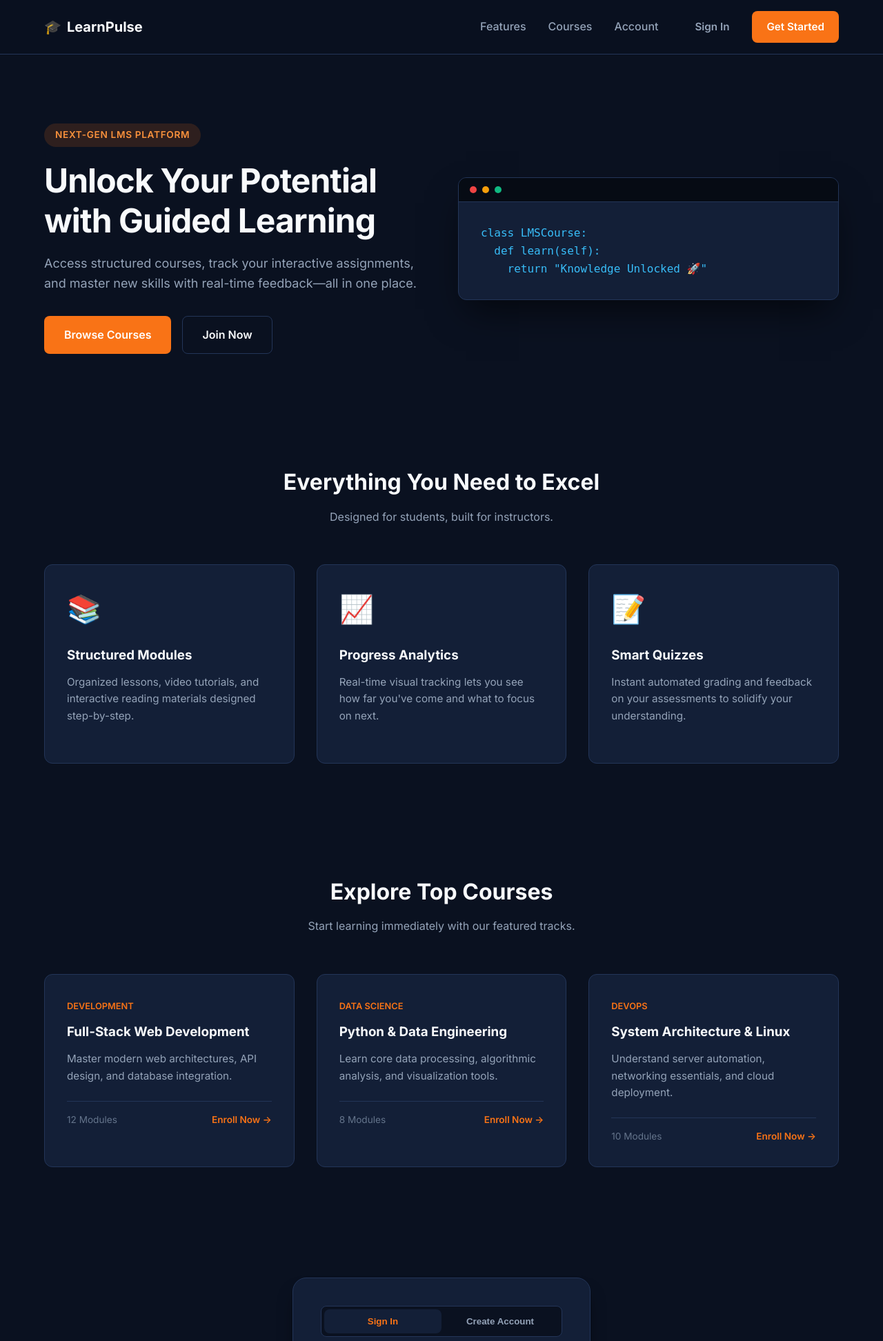
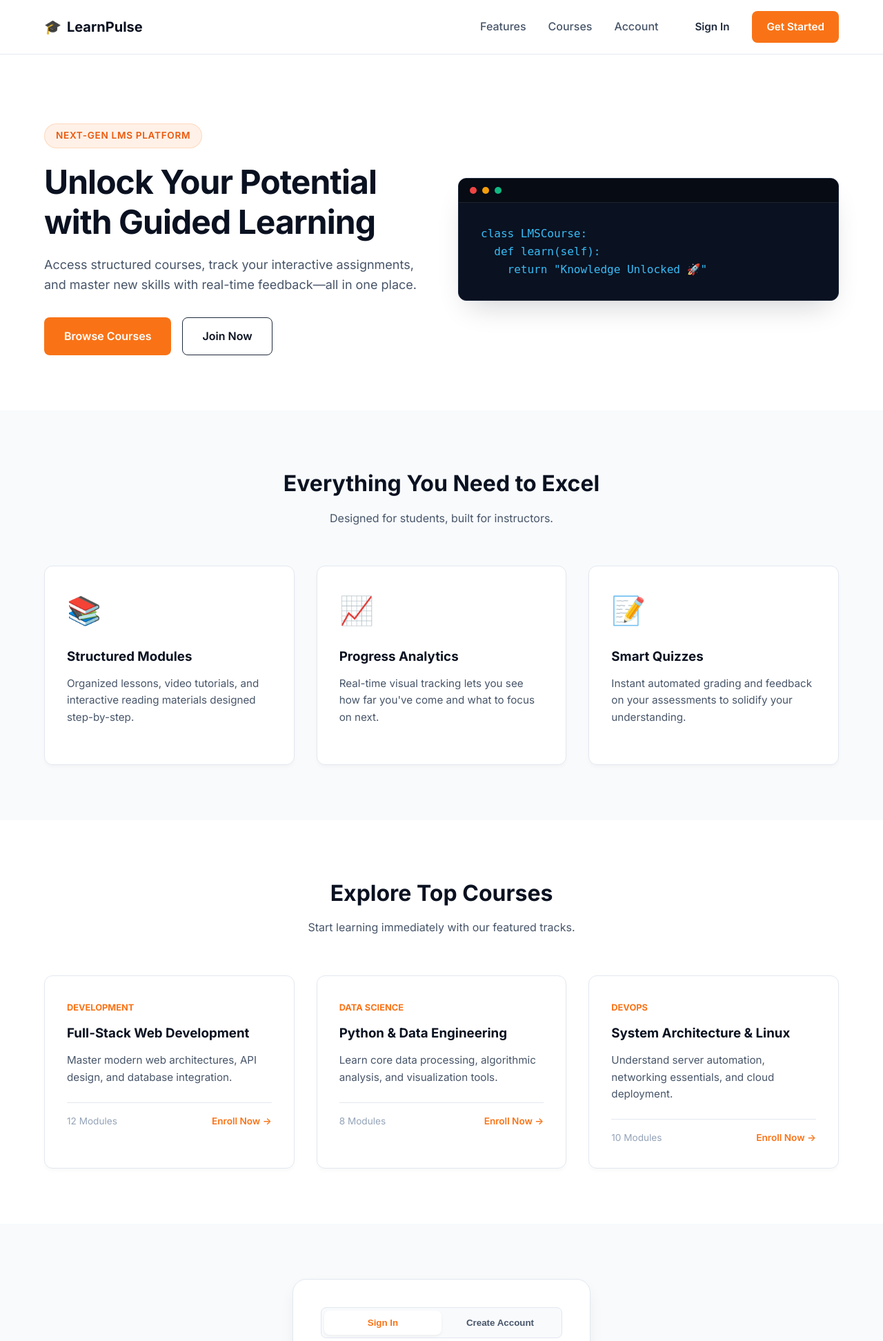
Before and after one commit to CodeWin04/LMS_ETEH, a Python web app: template templates/index.html in a window 1280 px wide. Shown: the top 1944 px of the page at 69% size. Run offline with Jinja, Linux system fonts and the light colour scheme; the template is opened without the code that fills it, so the values that code supplies are empty.

Commit message:
Update index.css

```diff
--- a/static/css/index.css
+++ b/static/css/index.css
@@ -1,23 +1,26 @@
 /* ==========================================================================
-   Global Variables & Reset (Navy Blue & Orange Theme)
+   Global Variables & Reset (Light Theme: White, Navy & Orange)
    ========================================================================== */
 :root {
     /* Primary Accent (Vibrant Orange) */
     --primary-color: #f97316;
     --primary-hover: #ea580c;
 
-    /* Secondary Accent (Cyan/Teal highlight) */
-    --accent-color: #38bdf8;
+    /* Secondary Accent (Navy Blue for headers & dark elements) */
+    --navy-dark: #0a1120;
+    --navy-mid: #1e293b;
+    --navy-light: #334155;
 
-    /* Dark Navy Backgrounds */
-    --bg-dark: #0a1120;        /* Deep Navy */
-    --card-bg: #131f37;       /* Mid Navy for Cards */
-    --card-border: #233558;   /* Subtle Navy Border */
+    /* Light Backgrounds */
+    --bg-white: #ffffff;         /* Main Pure White Background */
+    --bg-light: #f8fafc;         /* Subtle Off-White / Light Gray for Section Contrast */
+    --card-bg: #ffffff;          /* White Cards */
+    --card-border: #e2e8f0;      /* Clean, Light Border */
 
     /* Text & Radius */
-    --text-primary: #f8fafc;
-    --text-secondary: #94a3b8;
-    --text-muted: #64748b;
+    --text-primary: #0f172a;     /* Deep Navy / Dark Slate Text */
+    --text-secondary: #475569;   /* Readable Mid-Gray Subtitles */
+    --text-muted: #94a3b8;       /* Light Muted Gray */
     --radius-sm: 8px;
     --radius-md: 12px;
     --radius-lg: 20px;
@@ -36,7 +39,7 @@ html {
 
 body {
     font-family: 'Inter', -apple-system, BlinkMacSystemFont, "Segoe UI", Roboto, sans-serif;
-    background-color: var(--bg-dark);
+    background-color: var(--bg-white);
     color: var(--text-primary);
     line-height: 1.6;
     min-height: 100vh;
@@ -55,7 +58,7 @@ body {
     position: sticky;
     top: 0;
     z-index: 1000;
-    background: rgba(10, 17, 32, 0.85);
+    background: rgba(255, 255, 255, 0.9);
     backdrop-filter: blur(12px);
     border-bottom: 1px solid var(--card-border);
 }
@@ -72,7 +75,7 @@ body {
 .brand-logo {
     font-size: 1.25rem;
     font-weight: 700;
-    color: var(--text-primary);
+    color: var(--navy-dark);
     text-decoration: none;
     display: flex;
     align-items: center;
@@ -161,22 +164,23 @@ body {
 
 .btn-secondary {
     background-color: transparent;
-    color: var(--text-secondary);
+    color: var(--navy-mid);
 }
 
 .btn-secondary:hover {
-    color: var(--text-primary);
+    color: var(--primary-color);
 }
 
 .btn-outline {
     background-color: transparent;
-    border-color: var(--card-border);
-    color: var(--text-primary);
+    border-color: var(--navy-mid);
+    color: var(--navy-dark);
 }
 
 .btn-outline:hover {
     border-color: var(--primary-color);
     color: var(--primary-color);
+    background-color: rgba(249, 115, 22, 0.05);
 }
 
 .btn-large {
@@ -190,8 +194,8 @@ body {
 
 .badge {
     display: inline-block;
-    background: rgba(249, 115, 22, 0.15);
-    color: #fb923c;
+    background: rgba(249, 115, 22, 0.1);
+    color: var(--primary-hover);
     padding: 6px 16px;
     border-radius: 9999px;
     font-size: 0.85rem;
@@ -199,6 +203,7 @@ body {
     margin-bottom: 20px;
     text-transform: uppercase;
     letter-spacing: 0.05em;
+    border: 1px solid rgba(249, 115, 22, 0.2);
 }
 
 /* ==========================================================================
@@ -206,6 +211,7 @@ body {
    ========================================================================== */
 .hero-section {
     padding: 100px 0 80px;
+    background: var(--bg-white);
 }
 
 .hero-grid {
@@ -217,10 +223,11 @@ body {
 
 .hero-content h1 {
     font-size: 3rem;
-    font-weight: 700;
+    font-weight: 800;
     line-height: 1.2;
     margin-bottom: 20px;
     letter-spacing: -0.02em;
+    color: var(--navy-dark);
 }
 
 .hero-content p {
@@ -234,12 +241,13 @@ body {
     gap: 16px;
 }
 
+/* Code Preview Window styled with Navy contrast */
 .preview-card {
-    background: var(--card-bg);
-    border: 1px solid var(--card-border);
+    background: var(--navy-dark);
+    border: 1px solid var(--navy-mid);
     border-radius: var(--radius-md);
     overflow: hidden;
-    box-shadow: 0 25px 50px -12px rgba(0, 0, 0, 0.6);
+    box-shadow: 0 20px 40px -15px rgba(10, 17, 32, 0.2);
 }
 
 .card-header {
@@ -247,7 +255,7 @@ body {
     padding: 12px 16px;
     display: flex;
     gap: 8px;
-    border-bottom: 1px solid var(--card-border);
+    border-bottom: 1px solid rgba(255, 255, 255, 0.1);
 }
 
 .dot {
@@ -263,14 +271,20 @@ body {
     padding: 32px;
     font-family: monospace;
     font-size: 1rem;
-    color: var(--accent-color);
+    color: #38bdf8;
 }
 
 /* ==========================================================================
    Features & Courses Sections
    ========================================================================== */
-.features-section, .courses-section {
+.features-section {
     padding: 80px 0;
+    background-color: var(--bg-light); /* Soft contrast for sectioning */
+}
+
+.courses-section {
+    padding: 80px 0;
+    background-color: var(--bg-white);
 }
 
 .section-header {
@@ -282,6 +296,7 @@ body {
 .section-header h2 {
     font-size: 2rem;
     font-weight: 700;
+    color: var(--navy-dark);
     margin-bottom: 12px;
 }
 
@@ -301,12 +316,13 @@ body {
     border-radius: var(--radius-md);
     padding: 32px;
     transition: var(--transition);
+    box-shadow: 0 4px 6px -1px rgba(0, 0, 0, 0.03);
 }
 
 .feature-card:hover, .course-card:hover {
     transform: translateY(-4px);
     border-color: var(--primary-color);
-    box-shadow: 0 10px 25px -5px rgba(249, 115, 22, 0.15);
+    box-shadow: 0 12px 20px -5px rgba(249, 115, 22, 0.12);
 }
 
 .feature-icon {
@@ -318,12 +334,13 @@ body {
     display: inline-block;
     color: var(--primary-color);
     font-size: 0.8rem;
-    font-weight: 600;
+    font-weight: 700;
     text-transform: uppercase;
     margin-bottom: 12px;
 }
 
 .course-card h3, .feature-card h3 {
+    color: var(--navy-dark);
     margin-bottom: 12px;
 }
 
@@ -369,12 +387,12 @@ body {
     border: 1px solid var(--card-border);
     border-radius: var(--radius-lg);
     padding: 40px;
-    box-shadow: 0 20px 25px -5px rgba(0, 0, 0, 0.5);
+    box-shadow: 0 10px 25px -5px rgba(10, 17, 32, 0.08);
 }
 
 .auth-tabs {
     display: flex;
-    background: var(--bg-dark);
+    background: var(--bg-light);
     padding: 4px;
     border-radius: var(--radius-sm);
     margin-bottom: 32px;
@@ -396,6 +414,7 @@ body {
 .auth-tab.active {
     background: var(--card-bg);
     color: var(--primary-color);
+    box-shadow: 0 2px 4px rgba(0, 0, 0, 0.05);
 }
 
 .auth-form {
```
Also changed, not shown: other parts of static/css/index.css (+14 -9 lines).
